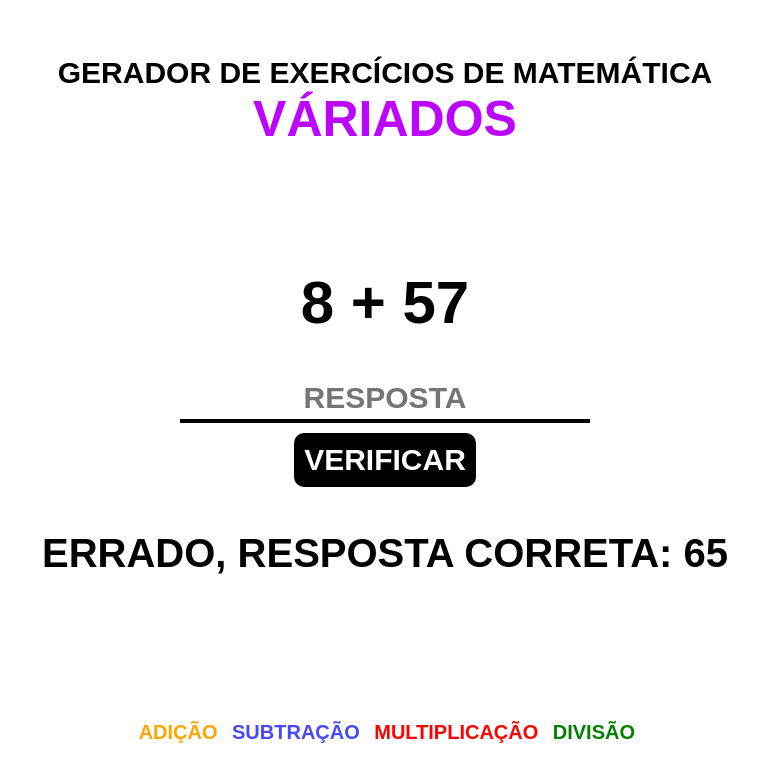
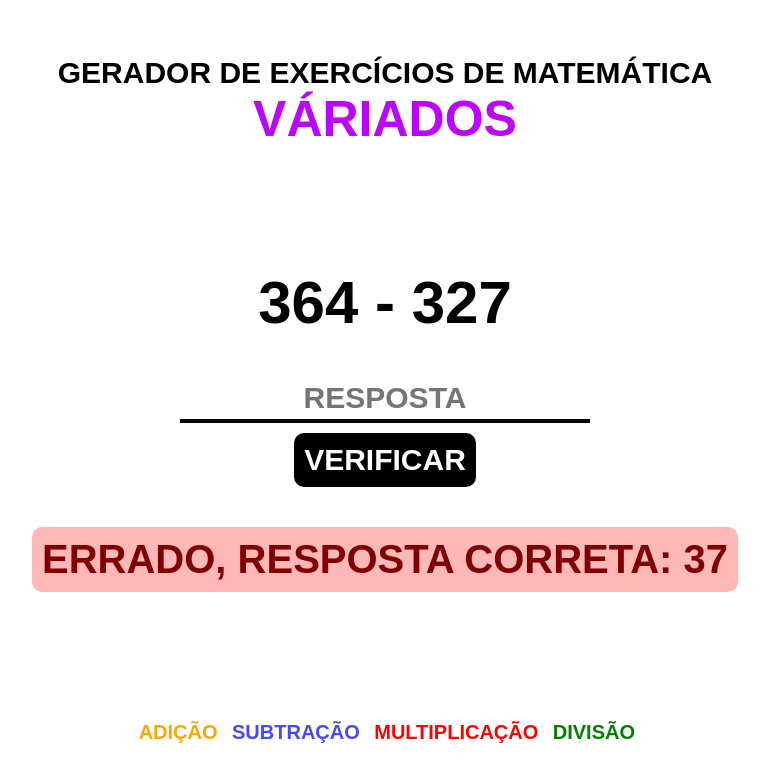
Before and after one commit to juliocjunior/gerador-de-exercicios-mat-variados, a plain HTML site: page index.html in a window 1280 px wide. Both pictures are taken after a click on the button "VERIFICAR". Shown: the whole page, without its empty margins (255-1024 px from the left). Drawn offline with Linux system fonts and the light colour scheme.

Commit message:
mudando cor de  acordo com o resultado

```diff
--- a/index.html
+++ b/index.html
@@ -18,7 +18,7 @@
     <h2 id="exercise-question"></h2>
     <input type="text" id="user-answer" placeholder="resposta">
     <button id="submit-button">Verificar</button>
-    <p id="result"></p>
+    <p id="result" class=""></p>
 
     <div class="links">
         <a href="https://gerador-de-exercicios-mat-adicao.vercel.app/" class="adicao">Adição</a>
--- a/script.js
+++ b/script.js
@@ -5,8 +5,12 @@ function getRandomNumber(min, max) {
 
     // Função para gerar uma operação matemática aleatória
     function generateExercise() {
-        const num1 = getRandomNumber(1, 99);
-        const num2 = getRandomNumber(1, 99);
+        const numd1 = getRandomNumber(1, 75);
+        const num21 = getRandomNumber(1, 99);
+        const num22 = getRandomNumber(1, 99);
+        const num31 = getRandomNumber(101, 999);
+        const num32 = getRandomNumber(101, 999);
+
         const operator = ['+', '*', '-', '/'][getRandomNumber(0, 3)];
 
         let question;
@@ -14,21 +18,21 @@ function getRandomNumber(min, max) {
 
         switch (operator) {
         case '+':
-            question = `${num1} + ${num2}`;
-            answer = num1 + num2;
+            question = `${num31} + ${num32}`;
+            answer = num31 + num32;
             break;
         case '*':
-            question = `${num1} * ${num2}`;
-            answer = num1 * num2;
+            question = `${num21} * ${num22}`;
+            answer = num21 * num22;
             break;
         case '-':
-            question = `${num1} - ${num2}`;
-            answer = num1 - num2;
+            question = `${num31} - ${num32}`;
+            answer = num31 - num32;
             break;
         case '/':
-            const divisibleNum = num1 * getRandomNumber(2, 15);
-            question = `${divisibleNum} / ${num1}`;
-            answer = divisibleNum / num1;
+            const divisibleNum = numd1 * getRandomNumber(2, 15);
+            question = `${divisibleNum} / ${numd1}`;
+            answer = divisibleNum / numd1;
             break;
         }
 
@@ -41,9 +45,10 @@ function getRandomNumber(min, max) {
 
         if (parseInt(userAnswer) === correctAnswer) {
         resultElement.textContent = 'Correto';
+        resultElement.classList.add('respostaCorreta');
         } else {
         resultElement.textContent = 'ERRADO, resposta correta: ' + correctAnswer;
-
+        resultElement.classList.add('respostaErrada');
         }
 
         setTimeout(function() {
--- a/style.css
+++ b/style.css
@@ -49,6 +49,8 @@ h3 {
     color: white;
     border-radius: 10px;
     padding: 10px;
+    display: block;
+    margin: 0 auto;
     margin-bottom: 5vh;
 }
 
@@ -62,6 +64,19 @@ h3 {
     padding: 4px;
     font-size: 40px;
     font-weight: bold;
+    display: inline-block;
+    padding: 10px;
+    border-radius: 10px;
+}
+
+.respostaCorreta {
+    background-color: rgba(181, 255, 70, 0.382);
+    color: green;
+}
+
+.respostaErrada {
+    background-color: rgba(255, 70, 70, 0.382);
+    color: rgb(128, 0, 0);
 }
 
 .links {
```
